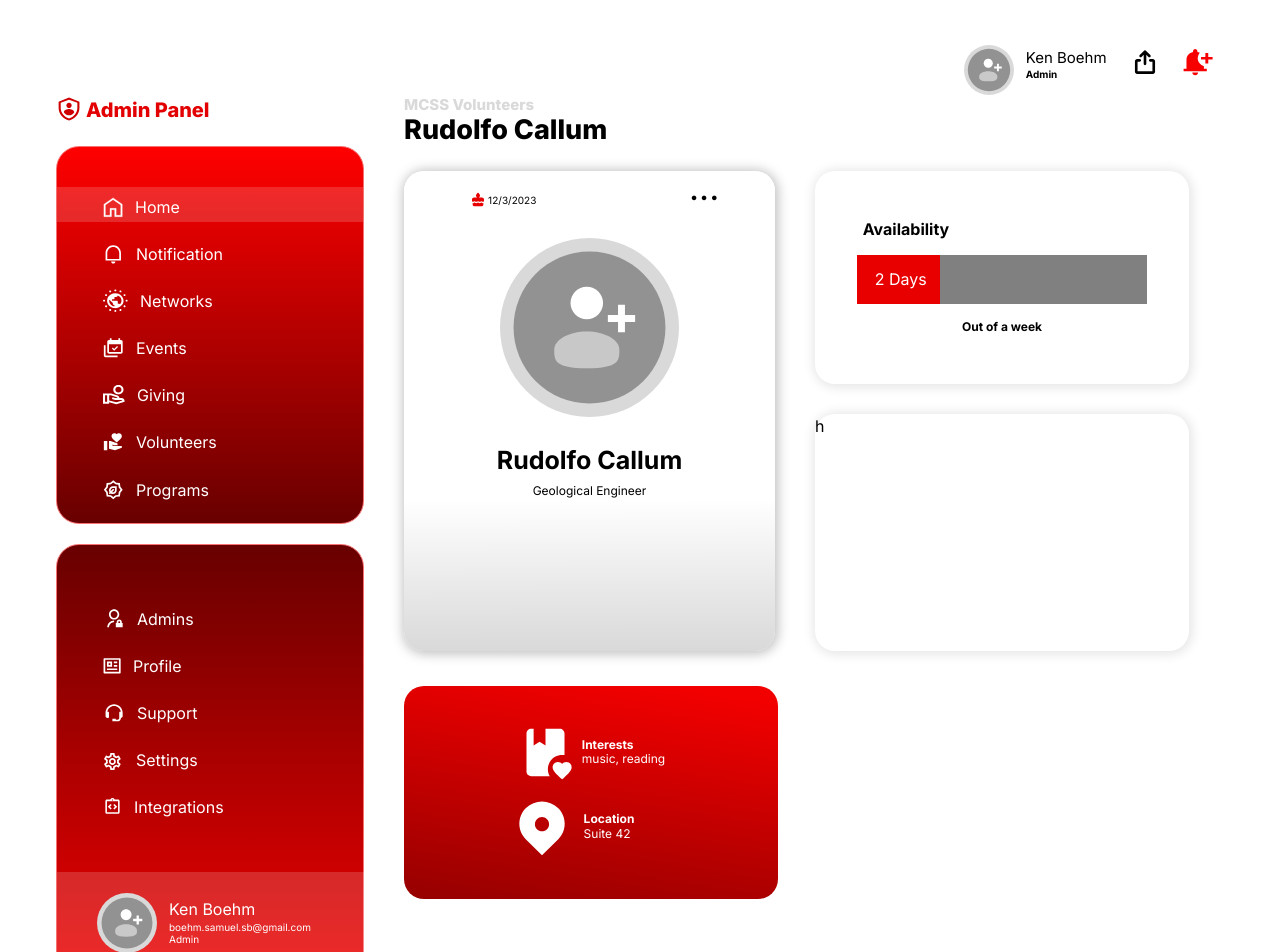
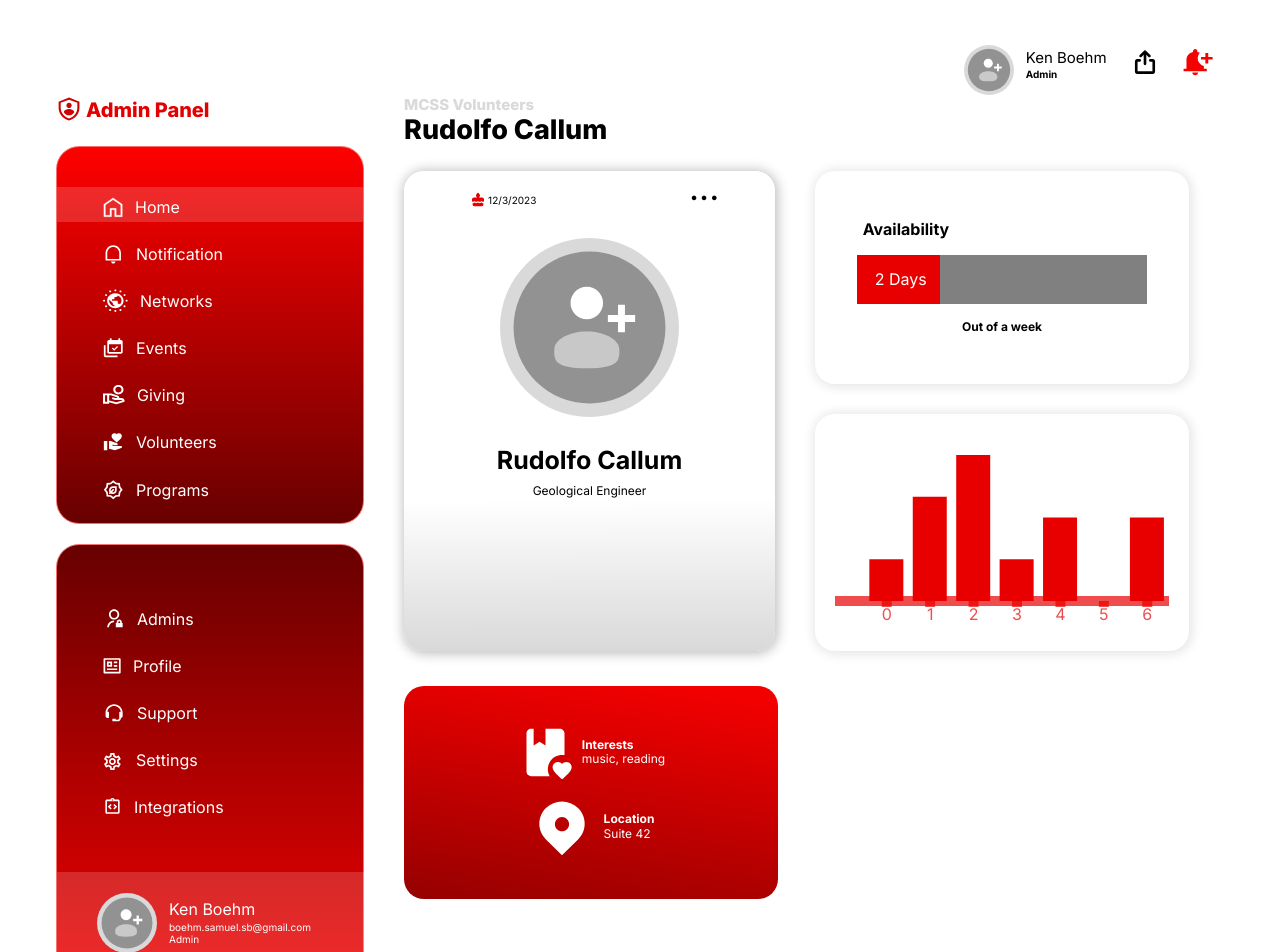
Before and after one commit to Ben-yon/volunteer-management-system, a React (Vite) app: page /profile-management/volunteers/details/1 in a window 1280 px wide. Shown: the top 952 px of the page. Built offline with nearby package versions, Linux system fonts and the light colour scheme.

Commit message:
testing the use of recharts package to generate bar graphs

```diff
--- a/package.json
+++ b/package.json
@@ -25,6 +25,7 @@
     "react-image-crop": "^11.0.5",
     "react-router-dom": "^6.21.1",
     "react-table": "^7.8.0",
+    "recharts": "^2.12.0",
     "split-type": "^0.3.4",
     "tailwindcss": "^3.4.0",
     "vite-plugin-pwa": "^0.17.5",
--- a/src/components/profileManagment/VolunteerDetails.tsx
+++ b/src/components/profileManagment/VolunteerDetails.tsx
@@ -3,6 +3,8 @@ import data from "./../../utils/MOCK_DATA.json";
 import { useEffect, useState } from "react";
 import { TableData } from "../../interfaces/TablePropsInterface";
 import { media } from "../../assets";
+
+import { BarChart, Bar, XAxis, ResponsiveContainer } from 'recharts';
 
 export const VolunteerDetails = () => {
   const [userDetails, setUserDetails] = useState<TableData | undefined>({
@@ -18,6 +20,7 @@ export const VolunteerDetails = () => {
   const { id } = useParams();
 
   const userDetailsSet = data;
+  const daysOfWeek = [{name: 'Sunday', worked: 2}, {name:'Monday', worked: 5}, {name: 'Tuesday', worked: 7}, {name: 'Wednesday', worked: 2}, {name: 'Thursday', worked: 4}, {name: 'Friday', worked: 0}, {name:'Saturday', worked: 4}]
 
   useEffect(() => {
     let convertedId = parseInt(id!);
@@ -82,7 +85,13 @@ export const VolunteerDetails = () => {
             </p>
           </div>
           <div className="w-[374px] h-[237px] ml-[40px] rounded-[20px] details-availability-card">
-            h
+            <ResponsiveContainer>
+              <BarChart width={150} data={daysOfWeek} margin={{top: 20, right: 20, bottom: 20, left: 20}}>
+                <XAxis stroke="#E80000B2" strokeWidth={10} padding={{ left: 30}} />
+                <Bar dataKey="worked" fill="#E80000"/>
+              </BarChart>
+
+            </ResponsiveContainer>
           </div>
         </div>
       </div>
@@ -94,7 +103,7 @@ export const VolunteerDetails = () => {
             <span>{userDetails?.interests}, reading</span>
           </p>
         </div>
-        <div className="flex justify-center items-center space-x-2 mt-[12px] -ml-10 text-[12px] leading-[14.52px]">
+        <div className="flex justify-center items-center space-x-2 mt-[12px] text-[12px] leading-[14.52px]">
           <img src={media.location} alt="" className="w-[68px] h-[68px]" />
           <div className="text-primary flex flex-col">
             <h2 className="font-bold">Location</h2>
```
Also changed, not shown: 1 other file (tests, documents, lock files or other folders).
